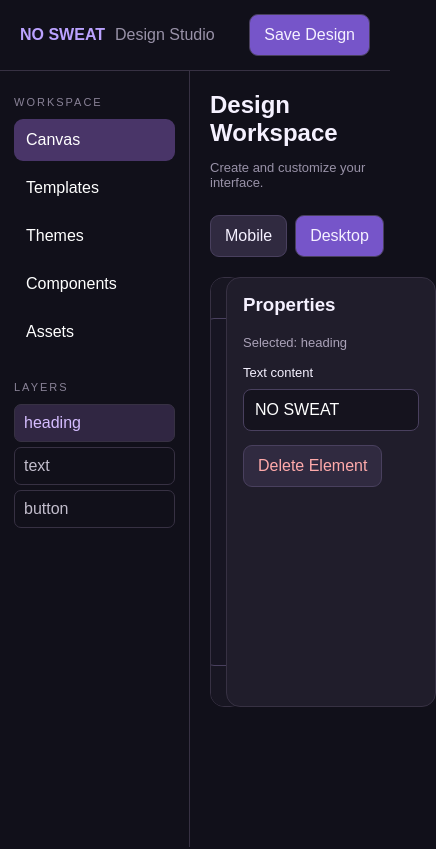
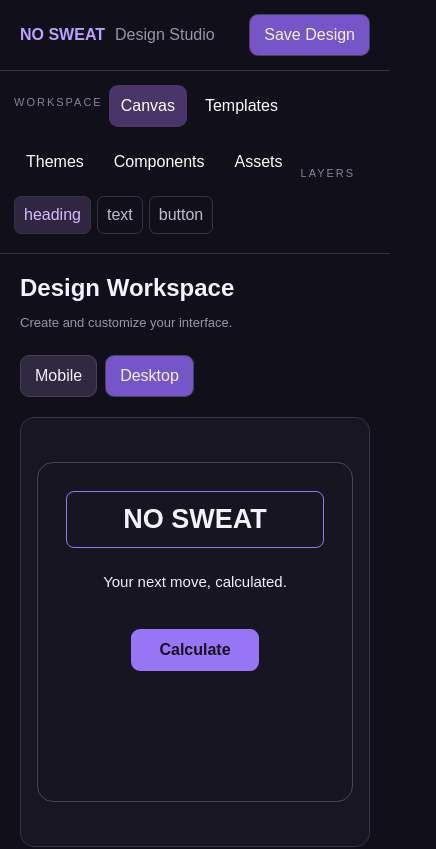
Before and after one commit to karissap00/-no-sweat-design-studio, a Next.js app: page / in a window 390 px wide. Shown: the top 849 px of the page, 436 px wide, since content can reach past the window. Built offline with nearby package versions, Linux system fonts and the light colour scheme.

Commit message:
Update globals.css

```diff
--- a/app/globals.css
+++ b/app/globals.css
@@ -6,6 +6,7 @@ html,
 body {
   margin: 0;
   min-height: 100%;
+  width: 100%;
 }
 
 body {
@@ -20,3 +21,35 @@ textarea,
 select {
   font: inherit;
 }
+
+button {
+  -webkit-tap-highlight-color: transparent;
+}
+
+button:focus-visible,
+input:focus-visible {
+  outline: 2px solid #bba2ff;
+  outline-offset: 3px;
+}
+
+@media (max-width: 760px) {
+  main > div {
+    grid-template-columns: 1fr !important;
+  }
+
+  main aside {
+    border-right: none !important;
+    border-bottom: 1px solid #373143;
+    display: flex;
+    flex-wrap: wrap;
+    gap: 6px;
+  }
+
+  main aside button {
+    width: auto !important;
+  }
+
+  main section > div {
+    grid-template-columns: 1fr !important;
+  }
+}
```
